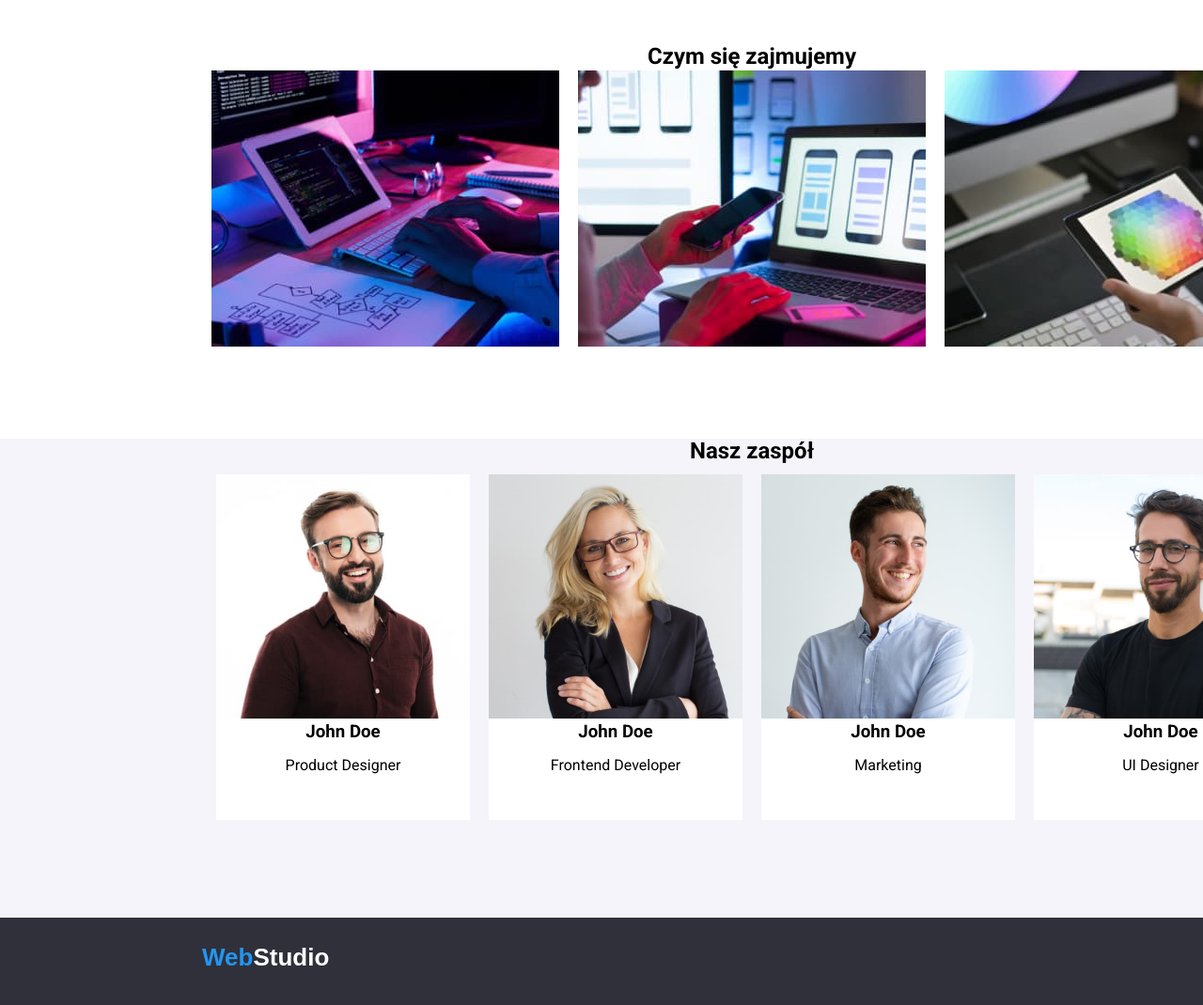
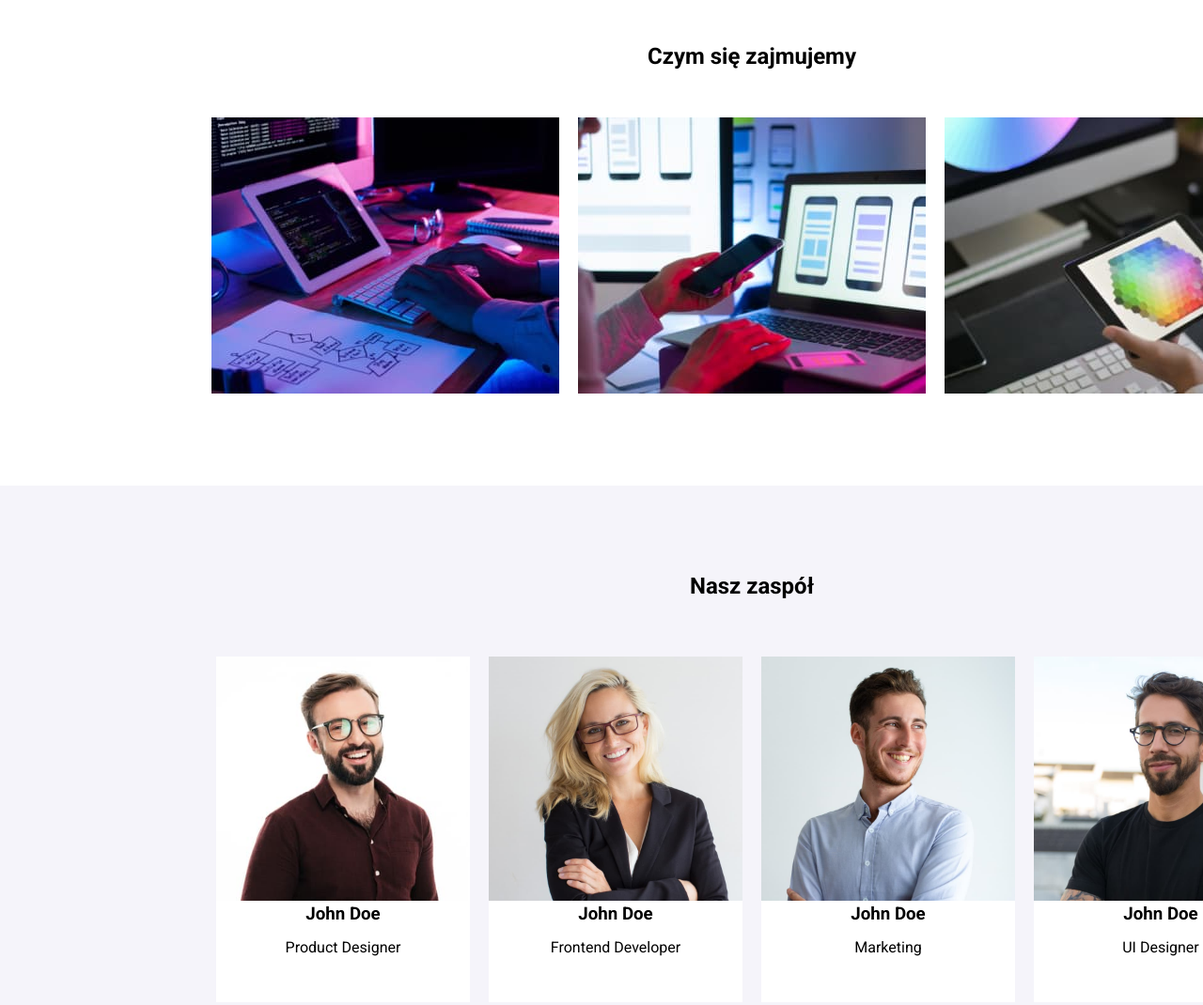
Before and after one commit to dmjs23/goit-markup-hw-03, a plain HTML site: page index.html in a window 1280 px wide. Shown: the part 1120-2190 px from the top of the page at 94% size. Drawn offline with Linux system fonts and the light colour scheme.

Commit message:
Update styles.css

```diff
--- a/css/styles.css
+++ b/css/styles.css
@@ -45,8 +45,6 @@ ul {
   display: flex;
   align-items: center;
   min-height: 80px;
-  margin-left: 0 auto;
-  /* margin: 0 auto; */
 }
 .manu {
   display: flex;
@@ -148,9 +146,11 @@ ul {
 }
 .main_section_3 {
   text-align: center;
+  /* padding-top: 94px; */
 }
 .main_section_3 ul {
   display: flex;
+  margin-top: 50px;
 }
 .main_section_3 li {
   margin: auto;
@@ -163,9 +163,11 @@ ul {
 .main_section_4 {
   background-color: var(--secondary-bacgraund-color);
   text-align: center;
+  padding-top: 94px;
 }
 .main_section_4 ul {
   display: inline-flex;
+  margin-top: 50px;
 }
 .main_section_4 li {
   background-color: #fff;
```
